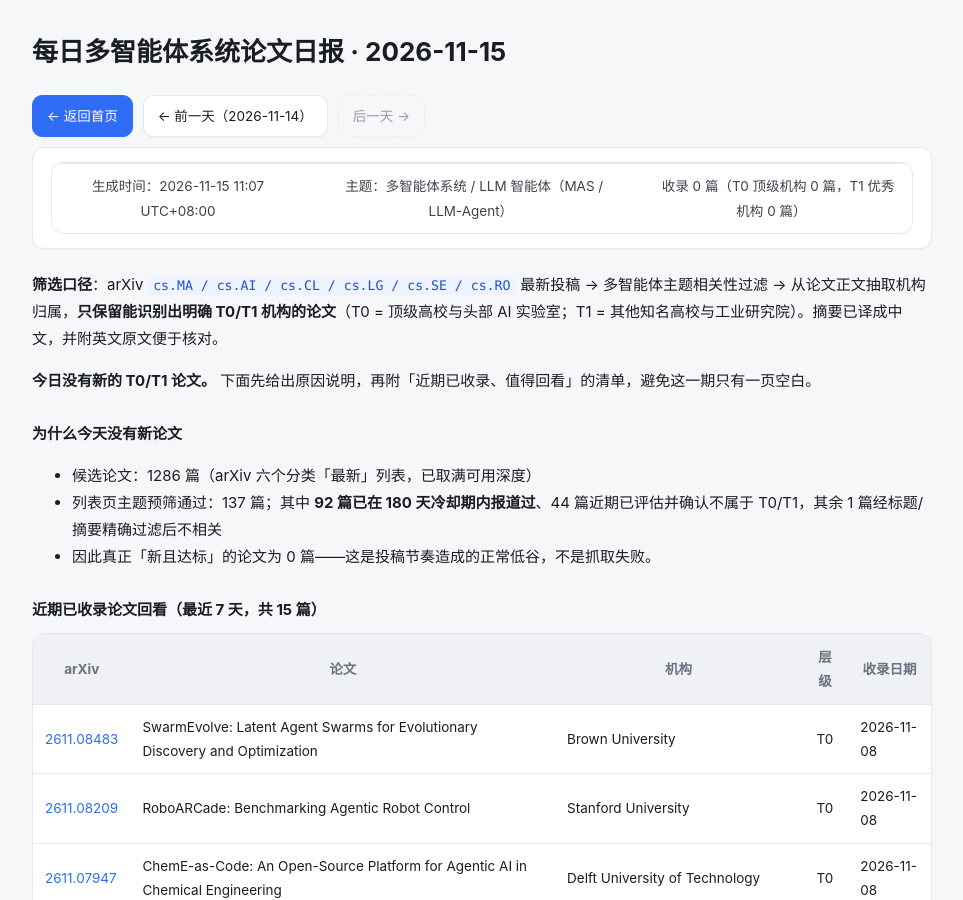
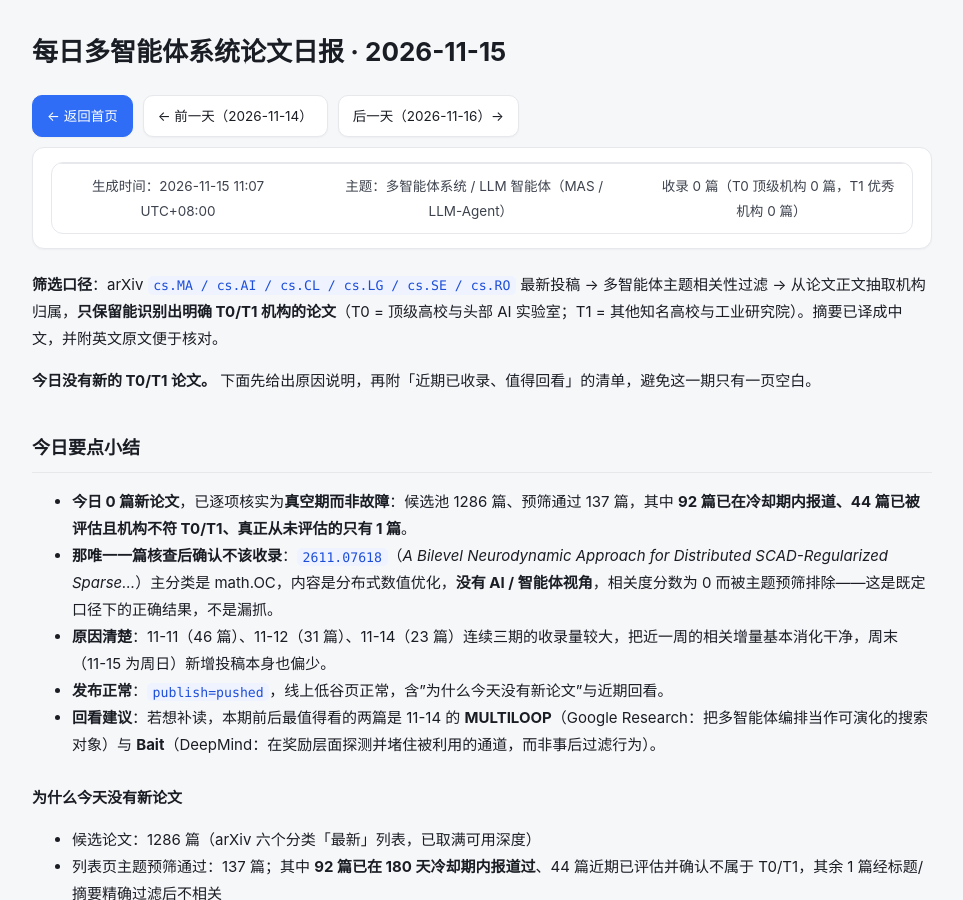
Before and after one commit to isaacveg/mas-daily, a Jekyll site: the page built from daily/2026-11-15.md, in a window 1280 px wide and 900 px high. Shown: the whole window, without its empty margins (158-1121 px from the left). Built offline with Jekyll 4.4.1, drawn with Linux system fonts in a browser that asks for light colours.

Commit message:
report: 更新 2026-11-16 日报

```diff
--- a/daily/2026-11-15.md
+++ b/daily/2026-11-15.md
@@ -5,7 +5,7 @@ permalink: /daily/2026-11-15/
 ---
 # 每日多智能体系统论文日报 · 2026-11-15
 
-<div class="day-nav"><a class="home" href="/mas-daily/">← 返回首页</a><a href="/mas-daily/daily/2026-11-14/">← 前一天（2026-11-14）</a><span class="disabled">后一天 →</span></div>
+<div class="day-nav"><a class="home" href="/mas-daily/">← 返回首页</a><a href="/mas-daily/daily/2026-11-14/">← 前一天（2026-11-14）</a><a href="/mas-daily/daily/2026-11-16/">后一天（2026-11-16）→</a></div>
 
 
 > 生成时间：2026-11-15 11:07 UTC+08:00　|　主题：多智能体系统 / LLM 智能体（MAS / LLM-Agent）　|　收录 0 篇（T0 顶级机构 0 篇，T1 优秀机构 0 篇）
@@ -13,6 +13,14 @@ permalink: /daily/2026-11-15/
 **筛选口径**：arXiv `cs.MA / cs.AI / cs.CL / cs.LG / cs.SE / cs.RO` 最新投稿 → 多智能体主题相关性过滤 → 从论文正文抽取机构归属，**只保留能识别出明确 T0/T1 机构的论文**（T0 = 顶级高校与头部 AI 实验室；T1 = 其他知名高校与工业研究院）。摘要已译成中文，并附英文原文便于核对。
 
 **今日没有新的 T0/T1 论文。** 下面先给出原因说明，再附「近期已收录、值得回看」的清单，避免这一期只有一页空白。
+
+## 今日要点小结
+
+- **今日 0 篇新论文**，已逐项核实为**真空期而非故障**：候选池 1286 篇、预筛通过 137 篇，其中 **92 篇已在冷却期内报道、44 篇已被评估且机构不符 T0/T1、真正从未评估的只有 1 篇**。
+- **那唯一一篇核查后确认不该收录**：`2611.07618`（*A Bilevel Neurodynamic Approach for Distributed SCAD-Regularized Sparse...*）主分类是 math.OC，内容是分布式数值优化，**没有 AI / 智能体视角**，相关度分数为 0 而被主题预筛排除——这是既定口径下的正确结果，不是漏抓。
+- **原因清楚**：11-11（46 篇）、11-12（31 篇）、11-14（23 篇）连续三期的收录量较大，把近一周的相关增量基本消化干净，周末（11-15 为周日）新增投稿本身也偏少。
+- **发布正常**：`publish=pushed`，线上低谷页正常，含"为什么今天没有新论文"与近期回看。
+- **回看建议**：若想补读，本期前后最值得看的两篇是 11-14 的 **MULTILOOP**（Google Research：把多智能体编排当作可演化的搜索对象）与 **Bait**（DeepMind：在奖励层面探测并堵住被利用的通道，而非事后过滤行为）。
 
 ### 为什么今天没有新论文
 
```
Also changed, not shown: daily/2026-11-16.md (added, +46 -0 lines), index.md (+2 -1 lines).
